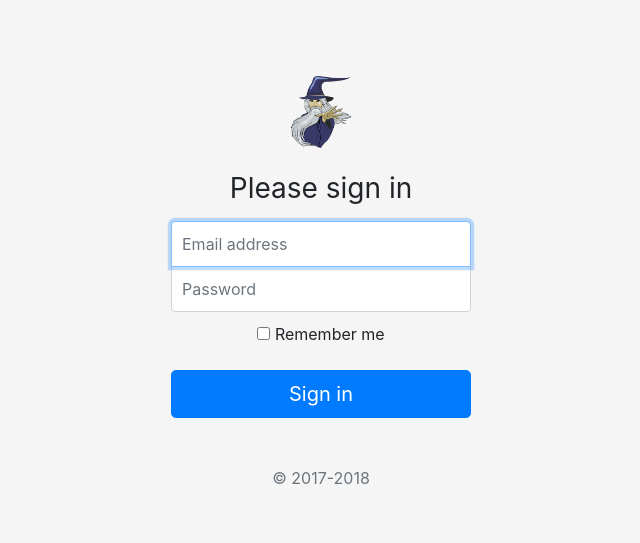
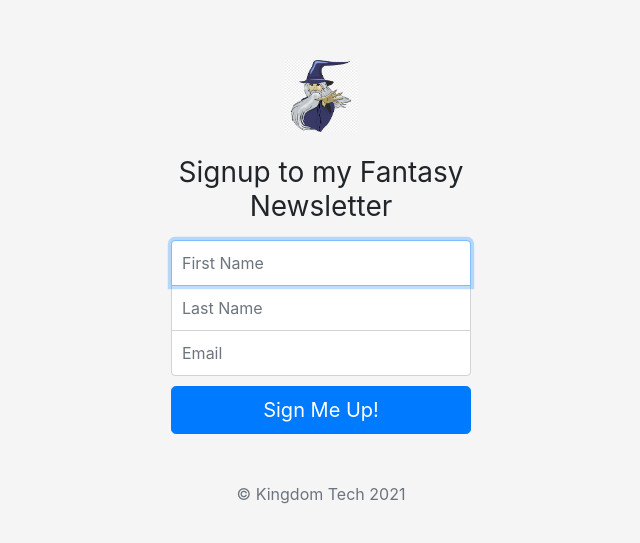
Before and after one commit to KingdomTechie/news-letter, a website: page signup.html in a window 1280 px wide. Shown: the part 109-652 px from the top of the page, without its empty margins (319-959 px from the left). Drawn offline with nearby package versions, Linux system fonts and the light colour scheme.

Commit message:
Added a public folder to serve local assets

```diff
--- a/app.js
+++ b/app.js
@@ -4,6 +4,11 @@ const request = require("request")
 const app = express();
 
 app.use(express.urlencoded({extended: true}))
+app.use(express.static(__dirname))
+
+app.get("/", function (req, res) {
+    res.sendFile(__dirname + "/signup.html")
+})
 
 app.listen(3000, () => {
     console.log("Newsletter server is lisening on port 3000")
--- a/signin.css
+++ b/public/css/signin.css
@@ -32,13 +32,18 @@ body {
 .form-signin .form-control:focus {
   z-index: 2;
 }
-.form-signin input[type="email"] {
+.top {
   margin-bottom: -1px;
   border-bottom-right-radius: 0;
   border-bottom-left-radius: 0;
 }
-.form-signin input[type="password"] {
+.bottom {
   margin-bottom: 10px;
   border-top-left-radius: 0;
   border-top-right-radius: 0;
 }
+
+.middle {
+    border-radius: 0;
+    margin-bottom: -1px
+}
--- a/signup.html
+++ b/signup.html
@@ -15,24 +15,21 @@
     <!-- Bootstrap core CSS -->
     <link rel="stylesheet" href="https://stackpath.bootstrapcdn.com/bootstrap/4.1.3/css/bootstrap.min.css" integrity="sha384-MCw98/SFnGE8fJT3GXwEOngsV7Zt27NXFoaoApmYm81iuXoPkFOJwJ8ERdknLPMO" crossorigin="anonymous">
     <!-- Custom styles for this template -->
-    <link href="signin.css" rel="stylesheet">
+    <link href="./public/css/signin.css" rel="stylesheet">
   </head>
 
   <body class="text-center">
     <form class="form-signin">
-      <img class="mb-4" src="./images/wizard.png" alt="" width="72" height="72">
-      <h1 class="h3 mb-3 font-weight-normal">Please sign in</h1>
-      <label for="inputEmail" class="sr-only">Email address</label>
-      <input type="email" id="inputEmail" class="form-control" placeholder="Email address" required autofocus>
-      <label for="inputPassword" class="sr-only">Password</label>
-      <input type="password" id="inputPassword" class="form-control" placeholder="Password" required>
-      <div class="checkbox mb-3">
-        <label>
-          <input type="checkbox" value="remember-me"> Remember me
-        </label>
-      </div>
-      <button class="btn btn-lg btn-primary btn-block" type="submit">Sign in</button>
-      <p class="mt-5 mb-3 text-muted">&copy; 2017-2018</p>
+      <img class="mb-4" src="./public/images/wizard.png" alt="" width="72" height="72">
+      <h1 class="h3 mb-3 font-weight-normal">Signup to my Fantasy Newsletter</h1>
+
+      <input type="text"  class="form-control top" placeholder="First Name" required autofocus>
+      <input type="text"  class="form-control middle" placeholder="Last Name" required>
+      <input type="email" class="form-control bottom" placeholder="Email" required>
+
+
+      <button class="btn btn-lg btn-primary btn-block" type="submit">Sign Me Up!</button>
+      <p class="mt-5 mb-3 text-muted">&copy; Kingdom Tech 2021</p>
     </form>
   </body>
 </html>
```
Also changed, not shown: public/images/wizard.png (renamed from images/wizard.png).
